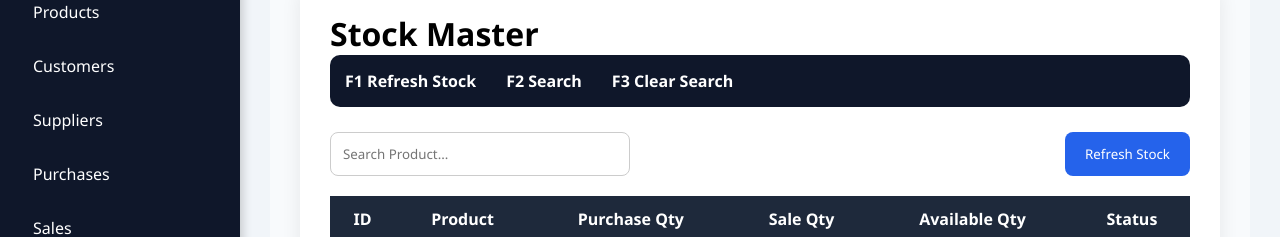
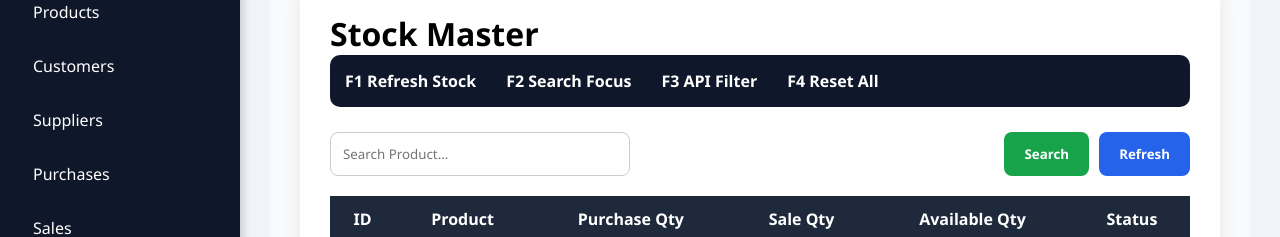
Before and after one commit to JADAVDHRUVIT21/smartERP, a React (Vite) app in the folder SmartERP/frontend/: page /stock in a window 1280 px wide. Shown: the part 169-406 px from the top of the page. Built offline with nearby package versions, Linux system fonts and the light colour scheme; no server answers.

Commit message:
feat: implement backend search functionality and enhance keyboard shortcuts in Stock component

```diff
--- a/SmartERP/frontend/src/pages/Stock.jsx
+++ b/SmartERP/frontend/src/pages/Stock.jsx
@@ -7,6 +7,14 @@ export default function Stock() {
   const [search, setSearch] = useState("");
   const searchRef = useRef(null);
 
+  // Use a ref to keep track of the latest search value inside the keydown event listener
+  const searchStateRef = useRef(search);
+
+  useEffect(() => {
+    searchStateRef.current = search;
+  }, [search]);
+
+  // Initial data load
   useEffect(() => {
     loadStock();
 
@@ -23,7 +31,13 @@ export default function Stock() {
 
       if (e.key === "F3") {
         e.preventDefault();
+        searchStock(searchStateRef.current);
+      }
+
+      if (e.key === "F4") {
+        e.preventDefault();
         setSearch("");
+        loadStock();
       }
     };
 
@@ -34,10 +48,10 @@ export default function Stock() {
     };
   }, []);
 
+  // Fetch all stocks
   const loadStock = async () => {
     try {
       const res = await API.get("/stock/");
-
       let data = [];
 
       if (Array.isArray(res.data)) {
@@ -50,16 +64,40 @@ export default function Stock() {
 
       setStocks(data);
     } catch (err) {
-      console.log(err);
+      console.error(err);
       setStocks([]);
     }
   };
 
-  const filteredStocks = stocks.filter((item) =>
+  // Backend search implementation
+  const searchStock = async (passedSearchVal) => {
+    try {
+      const res = await API.get("/stock/");
+      let data = [];
+
+      if (Array.isArray(res.data)) {
+        data = res.data;
+      } else if (Array.isArray(res.data.data)) {
+        data = res.data.data;
+      } else if (Array.isArray(res.data.stocks)) {
+        data = res.data.stocks;
+      }
+
+      // Fallback to state if function wasn't called from the event listener ref
+      const currentSearch = typeof passedSearchVal === "string" ? passedSearchVal : search;
+
+      const filtered = data.filter((item) =>
         (item.product_name || "")
           .toLowerCase()
-      .includes(search.toLowerCase())
+          .includes(currentSearch.toLowerCase())
       );
+
+      setStocks(filtered);
+    } catch (err) {
+      console.error(err);
+      setStocks([]);
+    }
+  };
 
   return (
     <Layout title="Stock">
@@ -69,8 +107,9 @@ export default function Stock() {
 
           <div style={shortcutBar}>
             <span>F1 Refresh Stock</span>
-            <span>F2 Search</span>
-            <span>F3 Clear Search</span>
+            <span>F2 Search Focus</span>
+            <span>F3 API Filter</span>
+            <span>F4 Reset All</span>
           </div>
 
           <div style={header}>
@@ -83,12 +122,21 @@ export default function Stock() {
               style={searchBox}
             />
 
+            <div style={buttonGroup}>
+              <button onClick={() => searchStock(search)} style={searchBtn}>
+                Search
+              </button>
+
               <button
-              onClick={loadStock}
+                onClick={() => {
+                  setSearch("");
+                  loadStock();
+                }}
                 style={refreshBtn}
               >
-              Refresh Stock
+                Refresh
               </button>
+            </div>
           </div>
 
           <table style={table}>
@@ -104,29 +152,19 @@ export default function Stock() {
             </thead>
 
             <tbody>
-              {filteredStocks.length === 0 ? (
+              {stocks.length === 0 ? (
                 <tr>
-                  <td
-                    colSpan={6}
-                    style={td}
-                  >
+                  <td colSpan={6} style={td}>
                     No Stock Available
                   </td>
                 </tr>
               ) : (
-                filteredStocks.map((item) => (
-                  <tr
-                    key={item.id}
-                    style={row}
-                  >
+                stocks.map((item) => (
+                  <tr key={item.id} style={row}>
                     <td style={td}>{item.id}</td>
-
                     <td style={td}>{item.product_name}</td>
-
                     <td style={td}>{item.purchase_qty}</td>
-
                     <td style={td}>{item.sale_qty}</td>
-
                     <td
                       style={{
                         ...td,
@@ -141,7 +179,6 @@ export default function Stock() {
                     >
                       {item.available_qty}
                     </td>
-
                     <td style={td}>
                       {item.available_qty > 10 ? (
                         <span style={green}>In Stock</span>
@@ -162,6 +199,7 @@ export default function Stock() {
   );
 }
 
+// Inline Styles Object
 const page = {
   background: "#f8fafc",
   padding: 30,
@@ -202,13 +240,30 @@ const searchBox = {
   border: "1px solid #ccc",
 };
 
+const buttonGroup = {
+  display: "flex",
+  gap: 10,
+  flexWrap: "wrap",
+};
+
+const searchBtn = {
+  background: "#16a34a",
+  color: "#fff",
+  border: "none",
+  padding: "12px 20px",
+  borderRadius: 8,
+  cursor: "pointer",
+  fontWeight: "bold",
+};
+
 const refreshBtn = {
   background: "#2563eb",
   color: "#fff",
-  border: 0,
+  border: "none",
   padding: "12px 20px",
   borderRadius: 8,
   cursor: "pointer",
+  fontWeight: "bold",
 };
 
 const table = {
```
Lines whose indentation alone changed are shown as unchanged.
